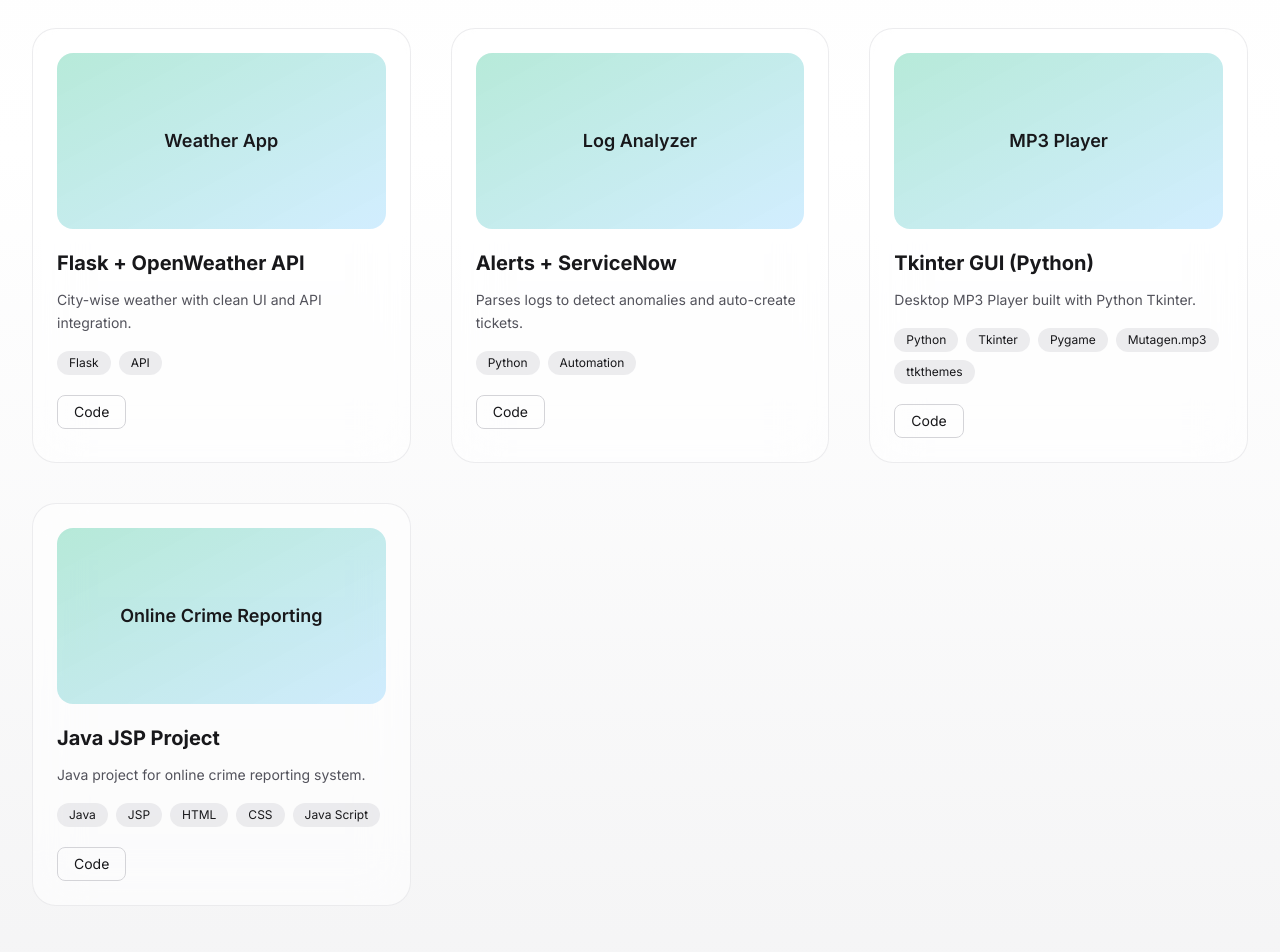
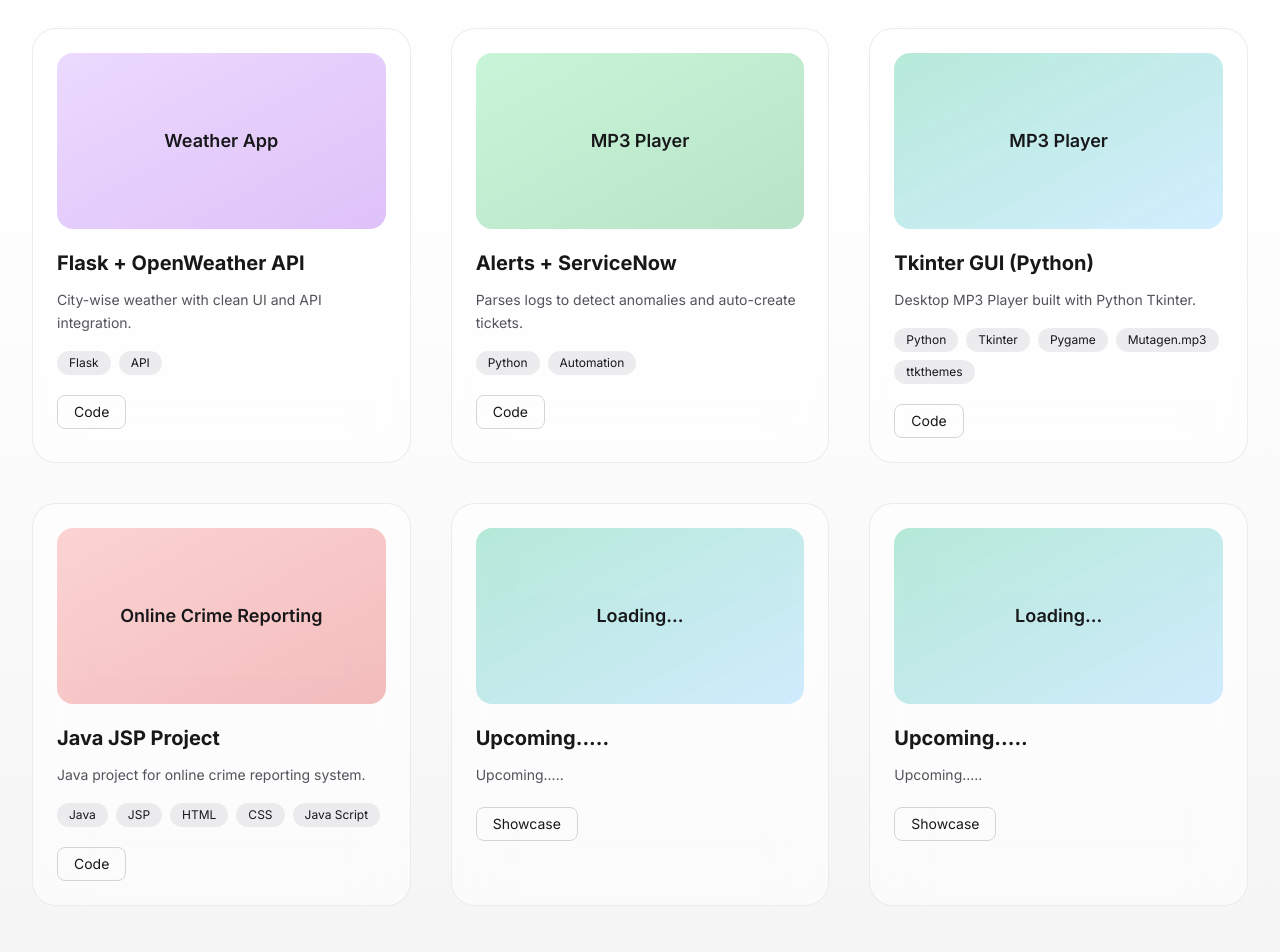
Before and after one commit to shubhammits/shubhammits.github.io, a plain HTML site: page index.html in a window 1280 px wide. Shown: the part 2040-2992 px from the top of the page. Drawn offline with nearby package versions, Linux system fonts and the light colour scheme; a web font is replaced by a local one.

Commit message:
Added new project cards

```diff
--- a/index.html
+++ b/index.html
@@ -421,12 +421,12 @@
         </div>
       </article>
 
-      <!-- Project Card 1-->
+      <!-- Project Card 2-->
       <article class="group relative rounded-3xl border border-zinc-200/70 dark:border-zinc-800/70
     bg-white/60 dark:bg-zinc-900/40 backdrop-blur-xl
-        p-6 transition-all duration-300 hover:-translate-y-3 hover:shadow-2xl hover:shadow-brand-500/20">
+    p-6 transition-all duration-300 hover:-translate-y-3 hover:shadow-2xl hover:shadow-pink-500/20">
 
-        <div class="h-44 rounded-2xl bg-gradient-to-br from-brand-500/30 to-violet-500/30 grid place-items-center">
+    <div class="h-44 rounded-2xl bg-gradient-to-br from-pink-400/30 to-pink-600/30 grid place-items-center">
       <span class="text-lg font-semibold group-hover:scale-110 transition-transform">Grocery Store</span>
     </div>
 
@@ -454,12 +454,12 @@
       </article>
 
 
-      <!-- Project Card 2-->
+      <!-- Project Card 3-->
       <article class="group relative rounded-3xl border border-zinc-200/70 dark:border-zinc-800/70
     bg-white/60 dark:bg-zinc-900/40 backdrop-blur-xl
-        p-6 transition-all duration-300 hover:-translate-y-3 hover:shadow-2xl hover:shadow-emerald-500/20">
+    p-6 transition-all duration-300 hover:-translate-y-3 hover:shadow-2xl hover:shadow-yellow-500/20">
 
-        <div class="h-44 rounded-2xl bg-gradient-to-br from-emerald-500/30 to-brand-500/20 grid place-items-center">
+    <div class="h-44 rounded-2xl bg-gradient-to-br from-yellow-400/30 to-yellow-600/30 grid place-items-center">
       <span class="text-lg font-semibold group-hover:scale-110 transition-transform">Unit Converter</span>
     </div>
 
@@ -484,12 +484,12 @@
         </div>
       </article>
 
-	  <!-- Project Card 3-->
+	  <!-- Project Card 4-->
       <article class="group relative rounded-3xl border border-zinc-200/70 dark:border-zinc-800/70
     bg-white/60 dark:bg-zinc-900/40 backdrop-blur-xl
-        p-6 transition-all duration-300 hover:-translate-y-3 hover:shadow-2xl hover:shadow-emerald-500/20">
+    p-6 transition-all duration-300 hover:-translate-y-3 hover:shadow-2xl hover:shadow-purple-500/20">
 
-        <div class="h-44 rounded-2xl bg-gradient-to-br from-emerald-500/30 to-brand-500/20 grid place-items-center">
+    <div class="h-44 rounded-2xl bg-gradient-to-br from-purple-400/30 to-purple-600/30 grid place-items-center">
       <span class="text-lg font-semibold group-hover:scale-110 transition-transform">Weather App</span>
     </div>
 
@@ -514,13 +514,13 @@
         </div>
       </article>
 
-       <!-- Project Card 4-->
+       <!-- Project Card 5-->
       <article class="group relative rounded-3xl border border-zinc-200/70 dark:border-zinc-800/70
     bg-white/60 dark:bg-zinc-900/40 backdrop-blur-xl
-        p-6 transition-all duration-300 hover:-translate-y-3 hover:shadow-2xl hover:shadow-emerald-500/20">
+    p-6 transition-all duration-300 hover:-translate-y-3 hover:shadow-2xl hover:shadow-green-500/20">
 
-        <div class="h-44 rounded-2xl bg-gradient-to-br from-emerald-500/30 to-brand-500/20 grid place-items-center">
-          <span class="text-lg font-semibold group-hover:scale-110 transition-transform">Log Analyzer</span>
+    <div class="h-44 rounded-2xl bg-gradient-to-br from-green-400/30 to-green-600/30 grid place-items-center">
+      <span class="text-lg font-semibold group-hover:scale-110 transition-transform">MP3 Player</span>
     </div>
 
         <h3 class="mt-5 font-bold text-xl group-hover:text-emerald-500 transition-colors">
@@ -544,7 +544,7 @@
         </div>
       </article>
 
-       <!-- Project Card 5-->
+       <!-- Project Card 6-->
       <article class="group relative rounded-3xl border border-zinc-200/70 dark:border-zinc-800/70
         bg-white/60 dark:bg-zinc-900/40 backdrop-blur-xl
         p-6 transition-all duration-300 hover:-translate-y-3 hover:shadow-2xl hover:shadow-emerald-500/20">
@@ -577,12 +577,12 @@
         </div>
       </article>
 
-     <!-- Project Card 6-->
+     <!-- Project Card 7-->
       <article class="group relative rounded-3xl border border-zinc-200/70 dark:border-zinc-800/70
     bg-white/60 dark:bg-zinc-900/40 backdrop-blur-xl
-        p-6 transition-all duration-300 hover:-translate-y-3 hover:shadow-2xl hover:shadow-emerald-500/20">
+    p-6 transition-all duration-300 hover:-translate-y-3 hover:shadow-2xl hover:shadow-red-500/20">
 
-        <div class="h-44 rounded-2xl bg-gradient-to-br from-emerald-500/30 to-brand-500/20 grid place-items-center">
+    <div class="h-44 rounded-2xl bg-gradient-to-br from-red-400/30 to-red-600/30 grid place-items-center">
       <span class="text-lg font-semibold group-hover:scale-110 transition-transform">Online Crime Reporting</span>
     </div>
 
@@ -609,6 +609,73 @@
           </a>
         </div>
       </article>
+
+    <!-- Project Card 6-->
+      <article class="group relative rounded-3xl border border-zinc-200/70 dark:border-zinc-800/70
+        bg-white/60 dark:bg-zinc-900/40 backdrop-blur-xl
+        p-6 transition-all duration-300 hover:-translate-y-3 hover:shadow-2xl hover:shadow-emerald-500/20">
+
+        <div class="h-44 rounded-2xl bg-gradient-to-br from-emerald-500/30 to-brand-500/20 grid place-items-center">
+          <span class="text-lg font-semibold group-hover:scale-110 transition-transform">Loading...</span>
+        </div>
+
+        <h3 class="mt-5 font-bold text-xl group-hover:text-emerald-500 transition-colors">
+          Upcoming.....
+        </h3>
+        <p class="mt-3 text-sm text-zinc-600 dark:text-zinc-400 leading-relaxed">
+          Upcoming.....
+        </p>
+        <!--
+        <div class="mt-4 flex gap-2 flex-wrap text-xs">
+          <span class="px-3 py-1 rounded-full bg-zinc-200/70 dark:bg-zinc-800/70">Python</span>
+          <span class="px-3 py-1 rounded-full bg-zinc-200/70 dark:bg-zinc-800/70">Tkinter</span>
+          <span class="px-3 py-1 rounded-full bg-zinc-200/70 dark:bg-zinc-800/70">Pygame</span>
+          <span class="px-3 py-1 rounded-full bg-zinc-200/70 dark:bg-zinc-800/70">Mutagen.mp3</span>
+          <span class="px-3 py-1 rounded-full bg-zinc-200/70 dark:bg-zinc-800/70">ttkthemes</span>
+        </div>
+        -->
+        <div class="mt-5 flex gap-3">
+          <a class="inline-block text-sm px-4 py-1.5 rounded-lg border border-zinc-300 dark:border-zinc-700
+             hover:border-emerald-500 hover:bg-emerald-500 hover:text-white transition"
+             href="https://github.com/shubhammits" target="_blank">
+            Showcase
+          </a>
+        </div>
+      </article>
+
+      <!-- Project Card 6-->
+      <article class="group relative rounded-3xl border border-zinc-200/70 dark:border-zinc-800/70
+        bg-white/60 dark:bg-zinc-900/40 backdrop-blur-xl
+        p-6 transition-all duration-300 hover:-translate-y-3 hover:shadow-2xl hover:shadow-emerald-500/20">
+
+        <div class="h-44 rounded-2xl bg-gradient-to-br from-emerald-500/30 to-brand-500/20 grid place-items-center">
+          <span class="text-lg font-semibold group-hover:scale-110 transition-transform">Loading...</span>
+        </div>
+
+        <h3 class="mt-5 font-bold text-xl group-hover:text-emerald-500 transition-colors">
+          Upcoming.....
+        </h3>
+        <p class="mt-3 text-sm text-zinc-600 dark:text-zinc-400 leading-relaxed">
+          Upcoming.....
+        </p>
+        <!--
+        <div class="mt-4 flex gap-2 flex-wrap text-xs">
+          <span class="px-3 py-1 rounded-full bg-zinc-200/70 dark:bg-zinc-800/70">Python</span>
+          <span class="px-3 py-1 rounded-full bg-zinc-200/70 dark:bg-zinc-800/70">Tkinter</span>
+          <span class="px-3 py-1 rounded-full bg-zinc-200/70 dark:bg-zinc-800/70">Pygame</span>
+          <span class="px-3 py-1 rounded-full bg-zinc-200/70 dark:bg-zinc-800/70">Mutagen.mp3</span>
+          <span class="px-3 py-1 rounded-full bg-zinc-200/70 dark:bg-zinc-800/70">ttkthemes</span>
+        </div>
+        -->
+        <div class="mt-5 flex gap-3">
+          <a class="inline-block text-sm px-4 py-1.5 rounded-lg border border-zinc-300 dark:border-zinc-700
+             hover:border-emerald-500 hover:bg-emerald-500 hover:text-white transition"
+             href="https://github.com/shubhammits" target="_blank">
+            Showcase
+          </a>
+        </div>
+      </article>
+
     </div>
   </div>
 </section>
```
Lines whose indentation alone changed are shown as unchanged.
